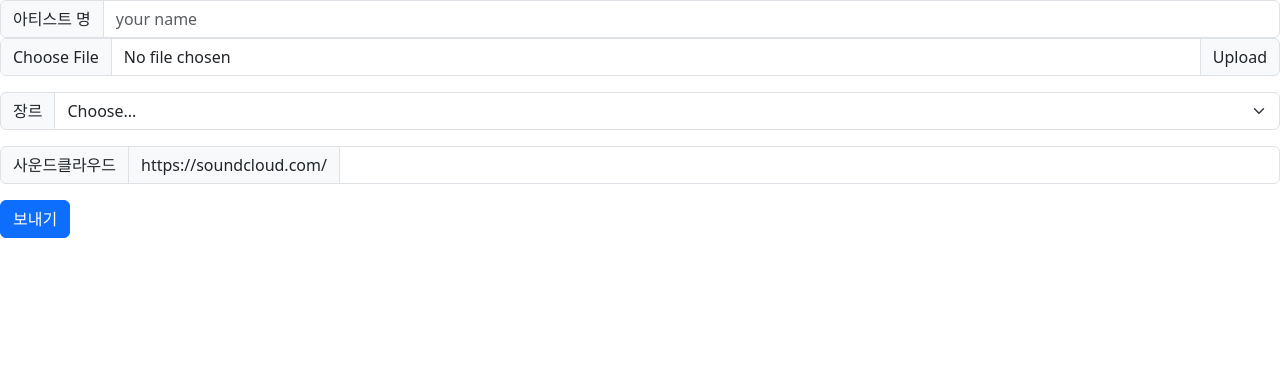
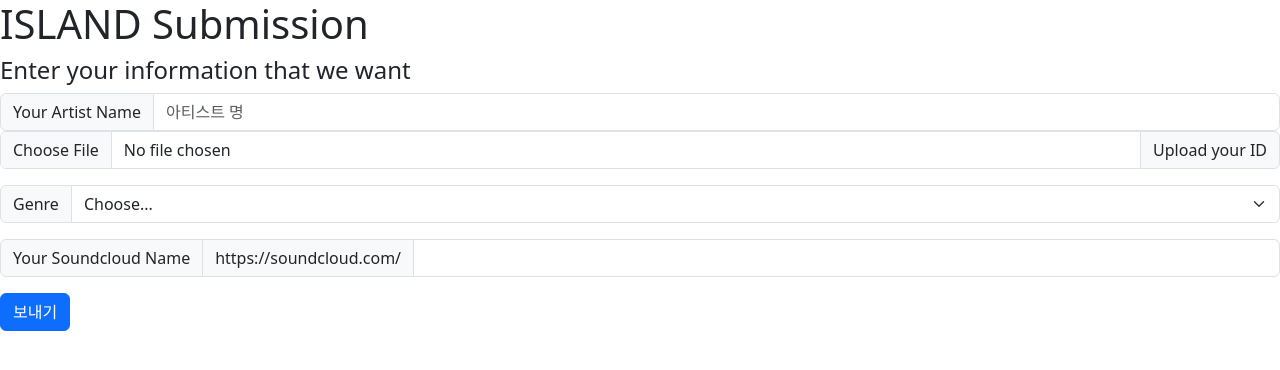
Before and after one commit to rrayy-25809/island, a website built with Vite: page index.html in a window 1280 px wide. Built offline with nearby package versions, Linux system fonts and the light colour scheme.

```diff
--- a/index.html
+++ b/index.html
@@ -8,16 +8,18 @@
     <link href="https://cdn.jsdelivr.net/npm/bootstrap@5.3.3/dist/css/bootstrap.min.css" rel="stylesheet" integrity="sha384-QWTKZyjpPEjISv5WaRU9OFeRpok6YctnYmDr5pNlyT2bRjXh0JMhjY6hW+ALEwIH" crossorigin="anonymous">
   </head>
   <body>
+    <h1>ISLAND Submission</h1>
+    <h4>Enter your information that we want</h4>
     <div class="input-group flex-nowrap">
-      <span class="input-group-text" id="addon-wrapping">아티스트 명</span>
-      <input type="text" class="form-control" placeholder="your name" aria-label="your name" aria-describedby="addon-wrapping">
+      <span class="input-group-text" id="addon-wrapping">Your Artist Name</span>
+      <input type="text" class="form-control" placeholder="아티스트 명" aria-label="아티스트 명" aria-describedby="addon-wrapping">
     </div>
     <div class="input-group mb-3">
       <input type="file" class="form-control" id="inputGroupFile02">
-      <label class="input-group-text" for="inputGroupFile02">Upload</label>
+      <label class="input-group-text" for="inputGroupFile02">Upload your ID</label>
     </div>
     <div class="input-group mb-3">
-      <label class="input-group-text" for="inputGroupSelect01">장르</label>
+      <label class="input-group-text" for="inputGroupSelect01">Genre</label>
       <select class="form-select" id="inputGroupSelect01">
         <option selected>Choose...</option>
         <option value="1">Future House/Bounce</option>
@@ -27,7 +29,7 @@
       </select>
     </div>
     <div class="input-group mb-3">
-      <span class="input-group-text">사운드클라우드</span>
+      <span class="input-group-text">Your Soundcloud Name</span>
       <span class="input-group-text">https://soundcloud.com/</span>
       <input type="text" class="form-control" aria-label="Dollar amount (with dot and two decimal places)">
     </div>
--- a/src/main.ts
+++ b/src/main.ts
@@ -1 +1,6 @@
 let button = document.getElementById("send");
+
+button?.addEventListener('click',()=>{
+
+    alert("눌렸다!");
+})
```
